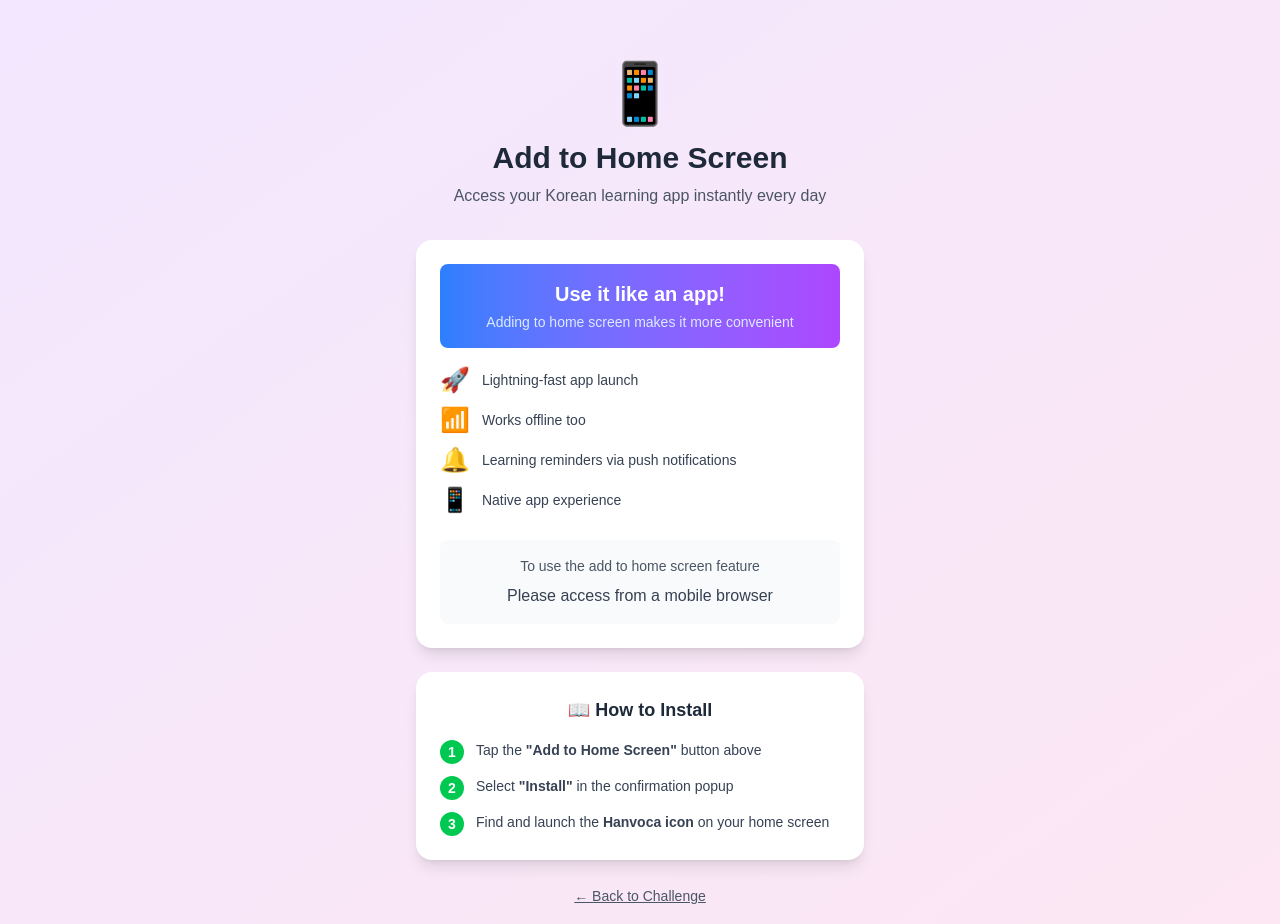
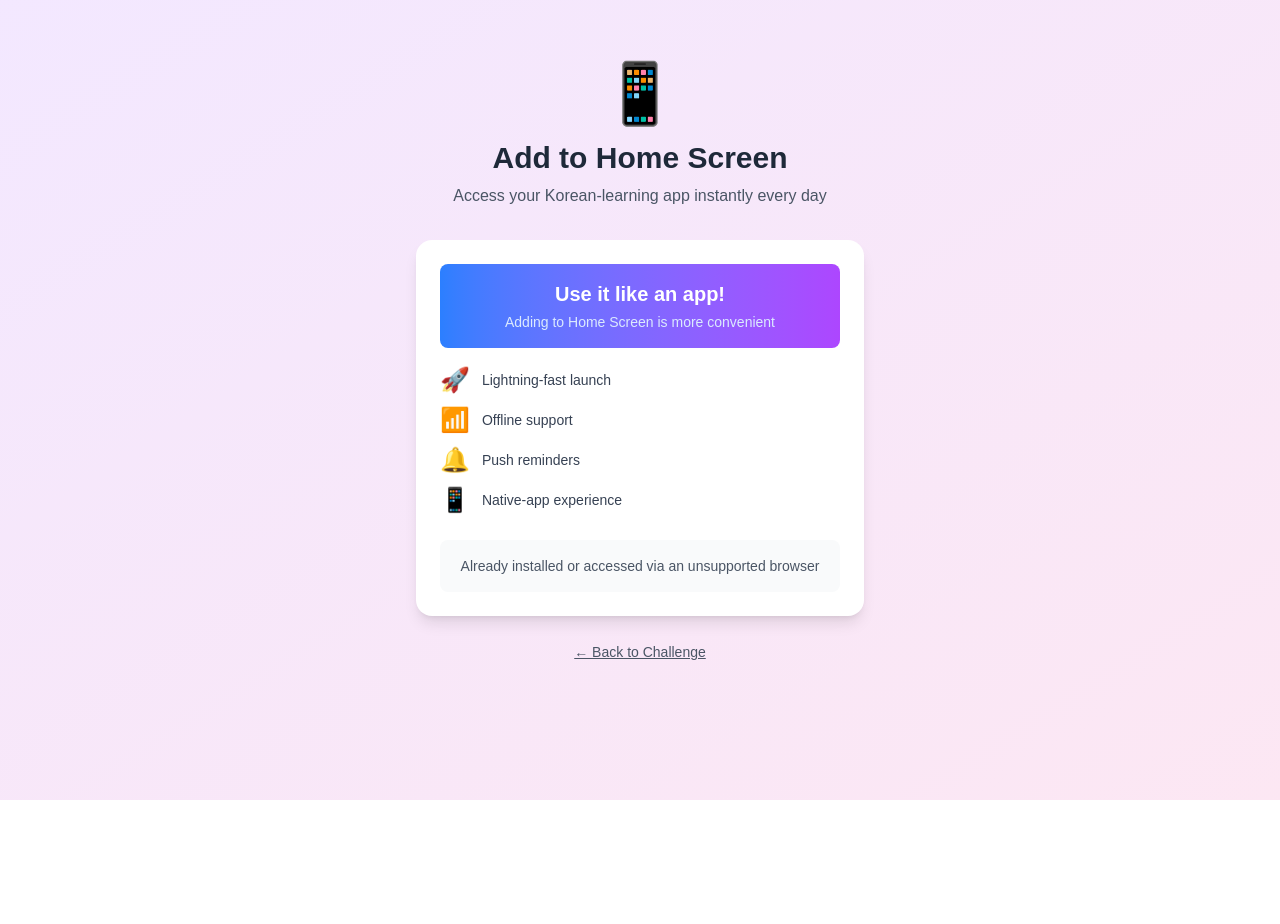
Before and after one commit to younghun1124/hanvoca, a Next.js app: page /download-app in a window 1280 px wide. After the commit the page ends 800 px from the top, so only its background shows below. Built offline with nearby package versions, Linux system fonts and the light colour scheme.

Commit message:
download-app 페이지 복귀

```diff
--- a/src/app/download-app/page.tsx
+++ b/src/app/download-app/page.tsx
@@ -3,24 +3,24 @@
 import { useState, useEffect } from 'react'
 
 export default function AddToHomePage() {
-  // PWA related states
+  // PWA-related states
   const [deferredPrompt, setDeferredPrompt] = useState<any>(null)
   const [showInstallPrompt, setShowInstallPrompt] = useState(false)
   const [isIOS, setIsIOS] = useState(false)
   const [isInStandaloneMode, setIsInStandaloneMode] = useState(false)
-  const [showIOSInstructions, setShowIOSInstructions] = useState(false)
 
   useEffect(() => {
-    // Check if device is iOS
+    // Detect iOS devices
     const iOS = /iPad|iPhone|iPod/.test(navigator.userAgent)
     setIsIOS(iOS)
 
-    // Check if already in standalone mode
-    const standalone = window.matchMedia('(display-mode: standalone)').matches ||
+    // Detect standalone (already installed)
+    const standalone =
+      window.matchMedia('(display-mode: standalone)').matches ||
       (window.navigator as any).standalone === true
     setIsInStandaloneMode(standalone)
 
-    // Listen for beforeinstallprompt event (Android)
+    // Handle Android beforeinstallprompt
     const handleBeforeInstallPrompt = (e: Event) => {
       e.preventDefault()
       setDeferredPrompt(e)
@@ -28,31 +28,27 @@ export default function AddToHomePage() {
     }
 
     window.addEventListener('beforeinstallprompt', handleBeforeInstallPrompt)
-
-    return () => {
+    return () =>
       window.removeEventListener('beforeinstallprompt', handleBeforeInstallPrompt)
-    }
   }, [])
 
+  // Android install handler
   const handleInstallClick = async () => {
-    if (deferredPrompt) {
-      // Android install
+    if (!deferredPrompt) return
     deferredPrompt.prompt()
     const { outcome } = await deferredPrompt.userChoice
     if (outcome === 'accepted') {
       setDeferredPrompt(null)
       setShowInstallPrompt(false)
     }
-    } else if (isIOS && !isInStandaloneMode) {
-      // iOS install instructions with better UX
-      setShowIOSInstructions(true)
-    }
   }
 
+  // Go back to landing
   const goBack = () => {
     window.location.href = '/'
   }
 
+  /* ---------- Already installed (stand-alone) ---------- */
   if (isInStandaloneMode) {
     return (
       <div className="min-h-screen bg-gradient-to-br from-green-100 to-blue-100 p-4">
@@ -60,7 +56,9 @@ export default function AddToHomePage() {
           <div className="text-center mb-8">
             <div className="text-6xl mb-4">✅</div>
             <h1 className="text-3xl font-bold text-gray-800 mb-2">Perfect!</h1>
-            <p className="text-gray-600">You're already using Hanvoca as an app!</p>
+            <p className="text-gray-600">
+              You’re already using <strong>Hanvoca</strong> as an app!
+            </p>
           </div>
 
           <div className="bg-white rounded-2xl shadow-lg p-6 mb-6">
@@ -70,17 +68,19 @@ export default function AddToHomePage() {
                   🎉 Running in app mode!
                 </p>
                 <p className="text-green-600 text-sm">
-                  You can now launch Hanvoca directly from your home screen
+                  Launch Hanvoca directly from your home screen.
                 </p>
               </div>
 
               <div className="bg-blue-50 rounded-lg p-4 mb-4">
-                <h3 className="font-semibold text-gray-800 mb-2">App Mode Benefits</h3>
+                <h3 className="font-semibold text-gray-800 mb-2">
+                  App-Mode Benefits
+                </h3>
                 <ul className="text-sm text-gray-700 space-y-1">
-                  <li>• 🚀 Fast launch without browser</li>
-                  <li>• 📱 Native app experience</li>
-                  <li>• 🔔 Push notification support</li>
-                  <li>• 📶 Offline usage available</li>
+                  <li>• 🚀 Fast launch without the browser</li>
+                  <li>• 📱 Native-app feel</li>
+                  <li>• 🔔 Push notifications</li>
+                  <li>• 📶 Works offline</li>
                 </ul>
               </div>
 
@@ -97,14 +97,19 @@ export default function AddToHomePage() {
     )
   }
 
+  /* ---------- Not installed ---------- */
   return (
     <div className="min-h-screen bg-gradient-to-br from-purple-100 to-pink-100 p-4">
       <div className="max-w-md mx-auto pt-12">
         {/* Header */}
         <div className="text-center mb-8">
           <div className="text-6xl mb-4">📱</div>
-          <h1 className="text-3xl font-bold text-gray-800 mb-2">Add to Home Screen</h1>
-          <p className="text-gray-600">Access your Korean learning app instantly every day</p>
+          <h1 className="text-3xl font-bold text-gray-800 mb-2">
+            Add to Home Screen
+          </h1>
+          <p className="text-gray-600">
+            Access your Korean-learning app instantly every day
+          </p>
         </div>
 
         {/* Main Benefits Card */}
@@ -112,33 +117,33 @@ export default function AddToHomePage() {
           <div className="text-center mb-6">
             <div className="bg-gradient-to-r from-blue-500 to-purple-500 text-white rounded-lg p-4 mb-4">
               <h2 className="text-xl font-bold mb-1">Use it like an app!</h2>
-              <p className="text-blue-100 text-sm">Adding to home screen makes it more convenient</p>
+              <p className="text-blue-100 text-sm">
+                Adding to Home Screen is more convenient
+              </p>
             </div>
 
-            <div className="space-y-3">
             <ul className="text-sm text-gray-700 space-y-2">
               <li className="flex items-center space-x-3">
                 <span className="text-2xl">🚀</span>
-                  <span>Lightning-fast app launch</span>
+                <span>Lightning-fast launch</span>
               </li>
               <li className="flex items-center space-x-3">
                 <span className="text-2xl">📶</span>
-                  <span>Works offline too</span>
+                <span>Offline support</span>
               </li>
               <li className="flex items-center space-x-3">
                 <span className="text-2xl">🔔</span>
-                  <span>Learning reminders via push notifications</span>
+                <span>Push reminders</span>
               </li>
               <li className="flex items-center space-x-3">
                 <span className="text-2xl">📱</span>
-                  <span>Native app experience</span>
+                <span>Native-app experience</span>
               </li>
             </ul>
           </div>
-          </div>
 
-          {/* Install Button */}
-          {(showInstallPrompt || isIOS) && (
+          {/* Install CTA (Android) & iOS guide */}
+          {!isIOS && showInstallPrompt && (
             <button
               onClick={handleInstallClick}
               className="w-full bg-gradient-to-r from-blue-500 to-purple-500 text-white py-4 rounded-lg font-medium hover:from-blue-600 hover:to-purple-600 transition-all text-lg"
@@ -147,58 +152,32 @@ export default function AddToHomePage() {
             </button>
           )}
 
-          {!showInstallPrompt && !isIOS && (
-            <div className="bg-gray-50 rounded-lg p-4 text-center">
-              <p className="text-gray-600 text-sm mb-2">
-                To use the add to home screen feature
+          {isIOS && (
+            <div className="bg-yellow-50 rounded-lg p-4 mb-6 text-gray-800 text-sm space-y-2">
+              <p className="font-medium">
+                📱 How to add <strong>Hanvoca</strong> to your Home Screen
+                (iPhone / iPad)
               </p>
-              <p className="text-gray-700 font-medium">
-                Please access from a mobile browser
+              <ol className="list-decimal ml-5 space-y-1">
+                <li>Open this page in <strong>Safari</strong>.</li>
+                <li>
+                  Tap the <strong>Share</strong> icon (□↗) at the bottom bar.
+                </li>
+                <li>Select <strong>“Add to Home Screen.”</strong></li>
+                <li>Tap <strong>“Add”</strong> in the top-right corner.</li>
+              </ol>
+              <p className="text-xs text-gray-600">
+                ※ Push notifications are not supported in iOS web-apps yet.
               </p>
             </div>
           )}
-        </div>
 
-        {/* Instructions Card */}
-        <div className="bg-white rounded-2xl shadow-lg p-6 mb-6">
-          <h3 className="text-lg font-bold text-gray-800 mb-4 text-center">
-            📖 How to Install
-          </h3>
-
-          {isIOS ? (
-            <div className="space-y-3">
-              <div className="flex items-start space-x-3">
-                <span className="bg-blue-500 text-white rounded-full w-6 h-6 flex items-center justify-center text-sm font-bold">1</span>
-                <p className="text-sm text-gray-700">Tap the <strong>Share button</strong> (📤) at the bottom of Safari</p>
-              </div>
-              <div className="flex items-start space-x-3">
-                <span className="bg-blue-500 text-white rounded-full w-6 h-6 flex items-center justify-center text-sm font-bold">2</span>
-                <p className="text-sm text-gray-700">Select <strong>"Add to Home Screen"</strong> option</p>
-              </div>
-              <div className="flex items-start space-x-3">
-                <span className="bg-blue-500 text-white rounded-full w-6 h-6 flex items-center justify-center text-sm font-bold">3</span>
-                <p className="text-sm text-gray-700">Tap <strong>"Add"</strong> in the top right corner</p>
-              </div>
-              <div className="mt-4 p-3 bg-blue-50 rounded-lg">
-                <p className="text-xs text-blue-700">
-                  💡 Only available in Safari browser
+          {/* Fallback for unsupported environments */}
+          {!isIOS && !showInstallPrompt && (
+            <div className="bg-gray-50 rounded-lg p-4 text-center">
+              <p className="text-gray-600 text-sm">
+                Already installed or accessed via an unsupported browser
               </p>
-              </div>
-            </div>
-          ) : (
-            <div className="space-y-3">
-              <div className="flex items-start space-x-3">
-                <span className="bg-green-500 text-white rounded-full w-6 h-6 flex items-center justify-center text-sm font-bold">1</span>
-                <p className="text-sm text-gray-700">Tap the <strong>"Add to Home Screen"</strong> button above</p>
-              </div>
-              <div className="flex items-start space-x-3">
-                <span className="bg-green-500 text-white rounded-full w-6 h-6 flex items-center justify-center text-sm font-bold">2</span>
-                <p className="text-sm text-gray-700">Select <strong>"Install"</strong> in the confirmation popup</p>
-              </div>
-              <div className="flex items-start space-x-3">
-                <span className="bg-green-500 text-white rounded-full w-6 h-6 flex items-center justify-center text-sm font-bold">3</span>
-                <p className="text-sm text-gray-700">Find and launch the <strong>Hanvoca icon</strong> on your home screen</p>
-              </div>
             </div>
           )}
         </div>
@@ -213,44 +192,6 @@ export default function AddToHomePage() {
           </button>
         </div>
       </div>
-
-      {/* iOS Instructions Modal */}
-      {showIOSInstructions && (
-        <div className="fixed inset-0 bg-black bg-opacity-50 flex items-center justify-center p-4 z-50">
-          <div className="bg-white rounded-2xl p-6 max-w-sm w-full">
-            <div className="text-center">
-              <h3 className="text-lg font-bold text-gray-800 mb-4">
-                📱 Add to Home Screen on iOS
-              </h3>
-              <div className="space-y-3 text-left">
-                <div className="flex items-start space-x-3">
-                  <span className="bg-blue-500 text-white rounded-full w-6 h-6 flex items-center justify-center text-sm font-bold">1</span>
-                  <p className="text-sm text-gray-700">Tap the <strong>Share button</strong> (📤) at the bottom of Safari</p>
-                </div>
-                <div className="flex items-start space-x-3">
-                  <span className="bg-blue-500 text-white rounded-full w-6 h-6 flex items-center justify-center text-sm font-bold">2</span>
-                  <p className="text-sm text-gray-700">Select <strong>"Add to Home Screen"</strong> option</p>
-                </div>
-                <div className="flex items-start space-x-3">
-                  <span className="bg-blue-500 text-white rounded-full w-6 h-6 flex items-center justify-center text-sm font-bold">3</span>
-                  <p className="text-sm text-gray-700">Tap <strong>"Add"</strong> in the top right corner</p>
-                </div>
-              </div>
-              <div className="mt-4 p-3 bg-blue-50 rounded-lg">
-                <p className="text-xs text-blue-700">
-                  💡 Only available in Safari browser. If you're using a different browser, please switch to Safari.
-                </p>
-              </div>
-              <button
-                onClick={() => setShowIOSInstructions(false)}
-                className="w-full mt-4 bg-blue-500 text-white py-2 rounded-lg font-medium hover:bg-blue-600 transition-colors"
-              >
-                Got it!
-              </button>
-            </div>
-          </div>
-        </div>
-      )}
     </div>
   )
 }
```
Lines whose indentation alone changed are shown as unchanged.
